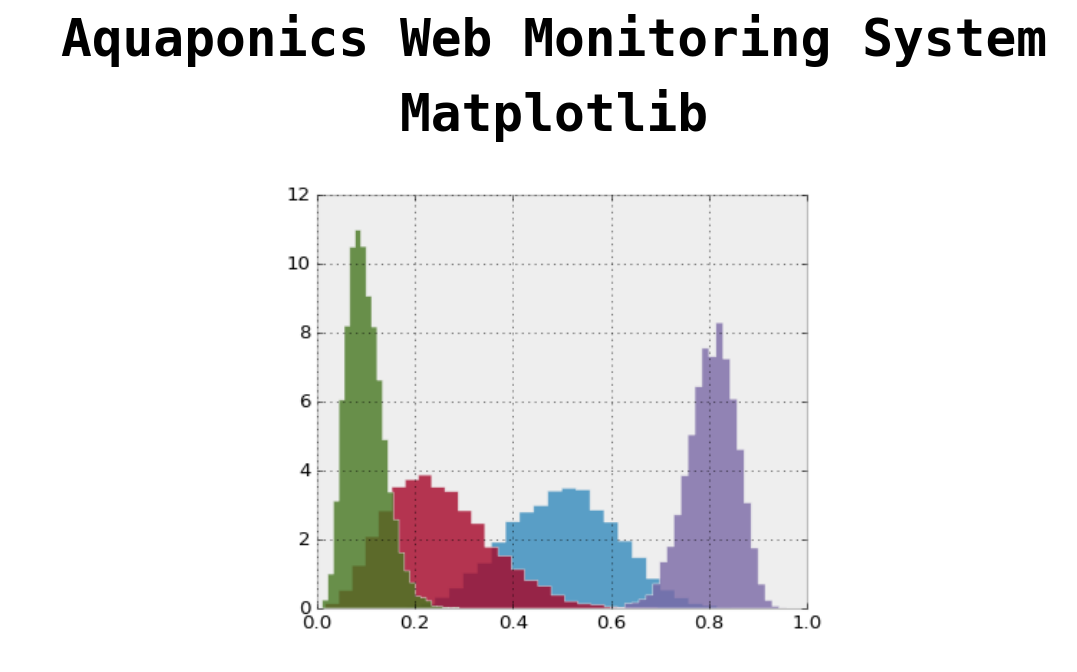
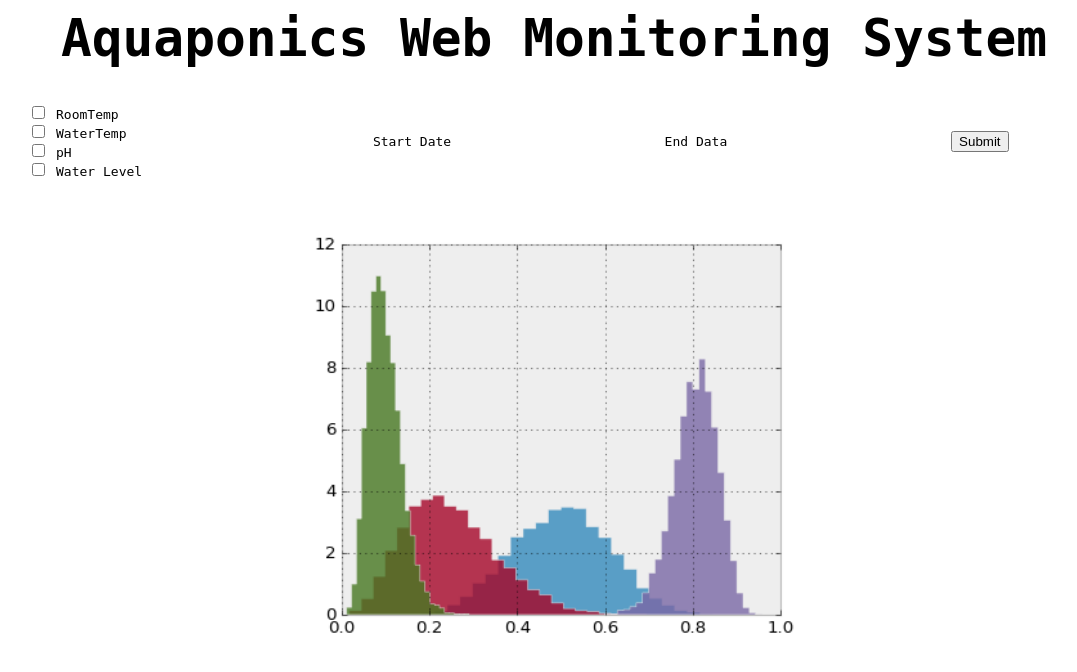
Before and after one commit to spalfs/aqua, a Flask app: template templates/all.html in a window 1280 px wide. Shown: the top 672 px of the page, without its empty margins (86-1163 px from the left). Run offline with Flask 2, Linux system fonts and the light colour scheme; the template is opened without the code that fills it: values that come from a table or form of the project are taken from there, most other values are stand-ins (such as "Sample title", 1, 10 or a date in 2020); parts of the project's set-up code (start-up, migrations or seed data) failed here and were passed over.

Commit message:
starting matplotlib

```diff
--- a/server.py
+++ b/server.py
@@ -1,8 +1,21 @@
 #!/usr/bin/python3
 
 from flask import Flask, render_template
+from flask.ext.wtf import Form
+from wtforms import SelectMultipleField, widgets, SubmitField
 from scripts.scripts import createGraphs, createSystemGraphs, getIP
+
+SECRET_KEY = 'dev'
+
 app = Flask(__name__)
+app.config.from_object(__name__)
+
+class MultiCheckboxField(SelectMultipleField):
+    widget = widgets.ListWidget(prefix_label=False)
+    option_widget = widgets.CheckboxInput()
+
+class SimpleForm(Form):
+    rField = MultiCheckboxField('Parameters',choices=[("rt","RoomTemp"),("wt","WaterTemp"),("pH","pH"),("wl","Water Level")])
 
 ip = getIP("wlan0")
 
@@ -17,9 +30,14 @@ def recent():
     systemGraphs = createSystemGraphs()
     return render_template('recent.html', layout = "recent", graphs = graphs, systemGraphs = systemGraphs, ip = ip)
 
-@app.route('/all.html')
+@app.route('/all.html',methods=['post','get'])
 def all():
-    return render_template('all.html', layout = "all", ip = ip)
+    form = SimpleForm()
+    if form.validate_on_submit():
+        print (form.rField.data)
+    else:
+        print (form.errors)
+    return render_template('all.html', layout = "all", ip = ip, form = form)
 
 if __name__ == '__main__':
     app.run(host='0.0.0.0',port=5000,debug=True)
--- a/static/stylesheet.css
+++ b/static/stylesheet.css
@@ -28,10 +28,10 @@ img{
     margin: auto;
 }
 
-#green{
-    color: green
+li{
+    text-align:left;
+    list-style-type: none;
 }
-
-#red{
-    color: red
+ul{
+    text-align:left;
 }
--- a/templates/all.html
+++ b/templates/all.html
@@ -1,9 +1,19 @@
 {% extends "base.html" %}
 {% block content %}
     <tr>
-        <h1>Matplotlib</h1>
+        <form method="post">
+            {{ form.csrf_token }}
+            <td> {{ form.rField() }} </td>
+            <td> Start Date </td>
+            <td> End Data   </td>
+            <td> <input type=submit value=Submit> </td>
+        </form>
     </tr>
-    <tr>
-        <img style='width:50%;margin:auto;display:block;' src="{{ url_for('static',filename='plot_bmh.png') }}"/>
-    </tr>
+    </table>
+    <table>
+        <tr><td>
+            <img style='width:50%;margin:auto;display:block;' src="{{ url_for('static',filename='plot_bmh.png') }}"/>
+        </td></tr>
+    </table>
+    <table>
 {% endblock %}
```
